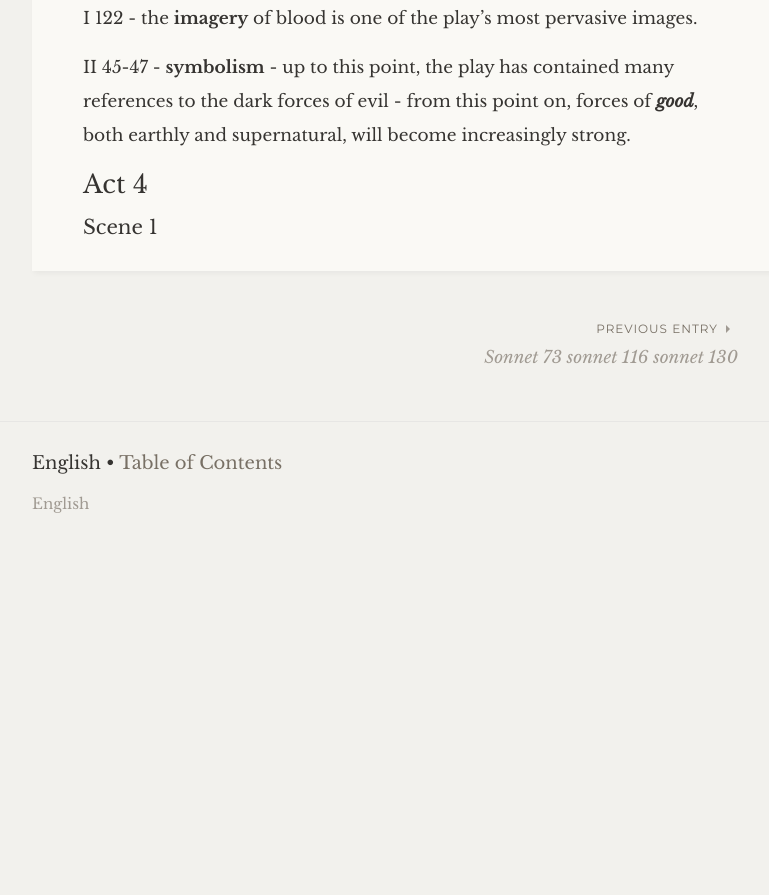
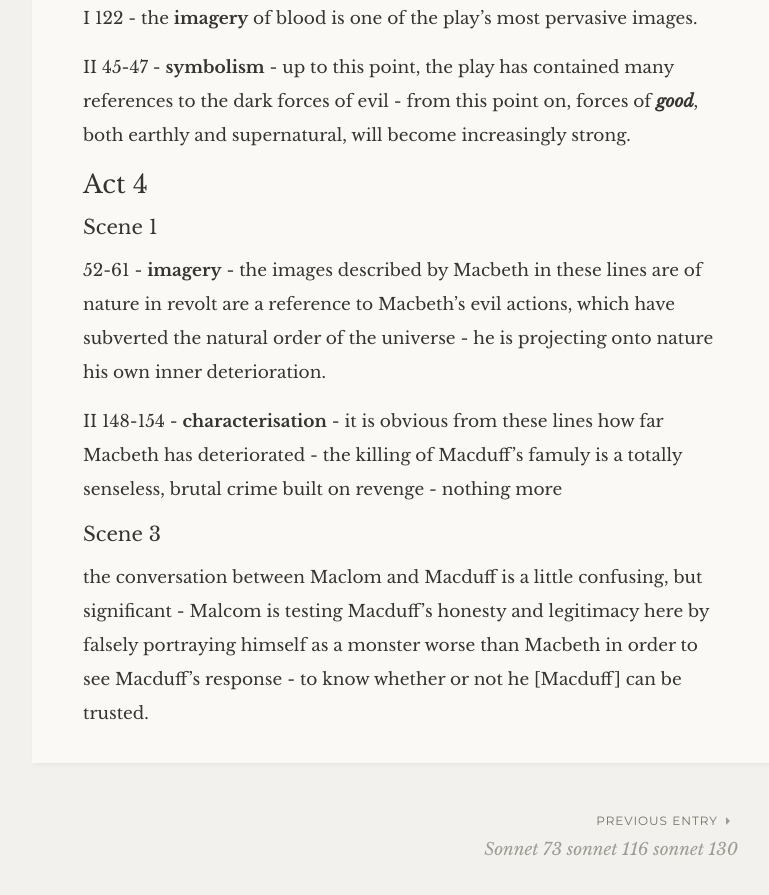
Before and after one commit to EthenStrine/English, a Jekyll site: the page built from _posts/2018-11-5-Macbeth.md, in a window 1280 px wide and 900 px high, scrolled down 4280 px. Shown: the top 895 px of the window, without its empty margins (238-1007 px from the left). Built offline with Jekyll 4.4.1, drawn with Linux system fonts in a browser that asks for light colours; some web fonts are replaced; our own code applies the rules of GitHub Pages for plain Markdown files; before the commit the page ends 4859 px from its top, so only the background shows below that.

Commit message:
Update _posts/2018-11-5-Macbeth.md

```diff
--- a/_posts/2018-11-5-Macbeth.md
+++ b/_posts/2018-11-5-Macbeth.md
@@ -101,3 +101,11 @@ II 45-47 - **symbolism** - up to this point, the play has contained many referen
 ## Act 4
 
 ### Scene 1
+
+52-61 - **imagery** - the images described by Macbeth in these lines are of nature in revolt are a reference to Macbeth's evil actions, which have subverted the natural order of the universe - he is projecting onto nature his own inner deterioration.
+
+II 148-154 - **characterisation** - it is obvious from these lines how far Macbeth has deteriorated - the killing of Macduff's famuly is a totally senseless, brutal crime built on revenge - nothing more
+
+### Scene 3
+
+the conversation between Maclom and Macduff is a little confusing, but significant - Malcom is testing Macduff's honesty and legitimacy here by falsely portraying himself as a monster worse than Macbeth in order to see Macduff's response - to know whether or not he [Macduff] can be trusted.
```
